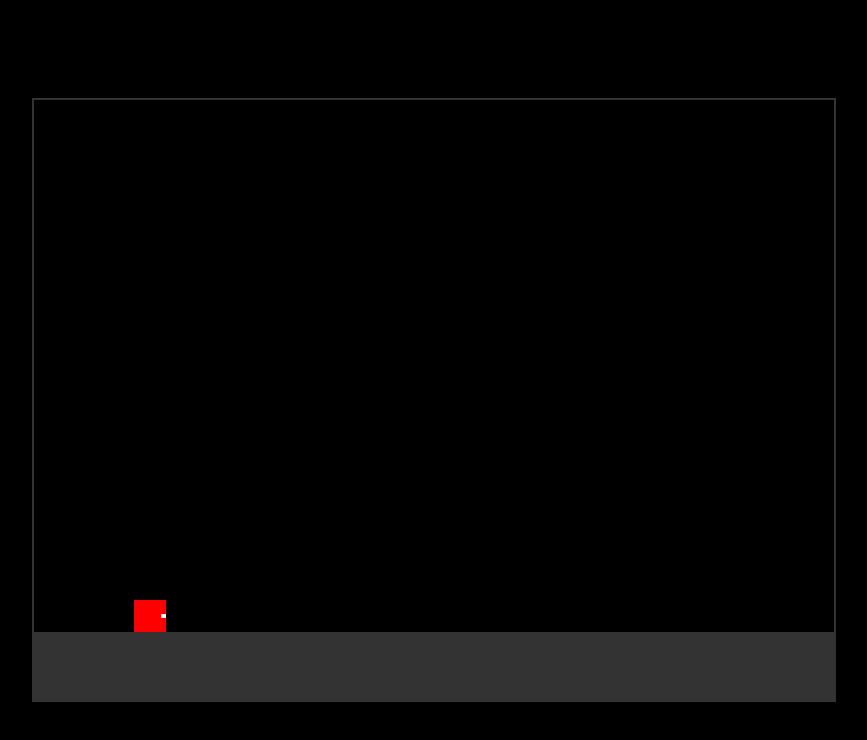
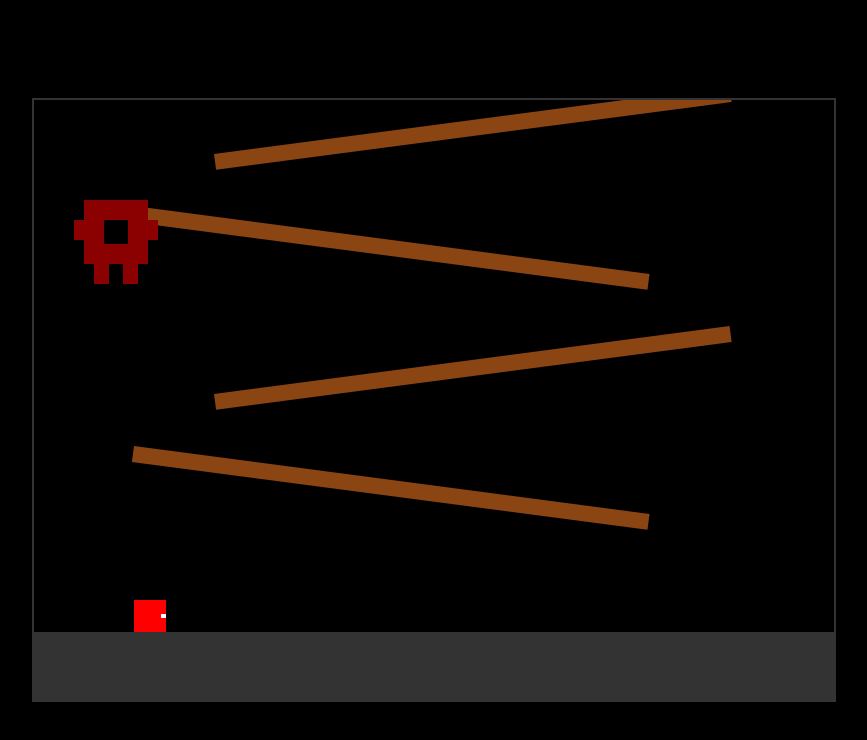
Before and after one commit to Zarniiiiiiiii/DonkeyKong1, a plain HTML site: page index.html in a window 1280 px wide. Shown: the whole page, without its empty margins (206-1073 px from the left). Drawn offline with Linux system fonts and the light colour scheme.

Commit message:
platform chagnes

```diff
--- a/index.html
+++ b/index.html
@@ -21,6 +21,8 @@
 </head>
 <body>
     <canvas id="gameCanvas"></canvas>
+    <script src="js/enemies.js"></script>
+    <script src="js/level.js"></script>
     <script src="js/player.js"></script>
     <script src="js/game.js"></script>
 </body>
--- /dev/null
+++ b/js/enemies.js
@@ -0,0 +1,163 @@
+class DonkeyKong {
+    constructor(game) {
+        this.game = game;
+        this.width = 64;
+        this.height = 64;
+        this.x = 50;
+        this.y = 100;
+        this.throwTimer = 0;
+        this.throwInterval = 2000; // Throw a barrel every 2 seconds
+        this.animationFrame = 0;
+        this.animationSpeed = 0.1;
+    }
+
+    update(deltaTime) {
+        // Update throw timer
+        this.throwTimer += deltaTime;
+        if (this.throwTimer >= this.throwInterval) {
+            this.throwBarrel();
+            this.throwTimer = 0;
+        }
+
+        // Update animation
+        this.animationFrame += this.animationSpeed;
+        if (this.animationFrame >= 2) {
+            this.animationFrame = 0;
+        }
+    }
+
+    throwBarrel() {
+        const barrel = new Barrel(this.game, this.x + this.width/2, this.y + this.height);
+        this.game.level.barrels.push(barrel);
+    }
+
+    render() {
+        // Draw Donkey Kong's body
+        this.game.ctx.fillStyle = '#8B0000'; // Dark red
+        this.game.ctx.fillRect(this.x, this.y, this.width, this.height);
+
+        // Draw face
+        this.game.ctx.fillStyle = '#000';
+        this.game.ctx.fillRect(this.x + 20, this.y + 20, 24, 24);
+
+        // Draw arms
+        this.game.ctx.fillStyle = '#8B0000';
+        this.game.ctx.fillRect(this.x - 10, this.y + 20, 10, 20);
+        this.game.ctx.fillRect(this.x + this.width, this.y + 20, 10, 20);
+
+        // Draw legs
+        this.game.ctx.fillRect(this.x + 10, this.y + this.height, 15, 20);
+        this.game.ctx.fillRect(this.x + this.width - 25, this.y + this.height, 15, 20);
+    }
+}
+
+class Barrel {
+    constructor(game, x, y) {
+        this.game = game;
+        this.width = 24;
+        this.height = 24;
+        this.x = x;
+        this.y = y;
+        this.speed = 2;
+        this.direction = 1; // 1 for right, -1 for left
+        this.velocityY = 0;
+        this.gravity = 0.5;
+        this.rotation = 0;
+        this.rotationSpeed = 0.2;
+        this.bounceCount = 0;
+        this.maxBounces = 3;
+        this.onPlatform = false;
+        this.currentPlatform = null;
+    }
+
+    update() {
+        // Apply gravity
+        this.velocityY += this.gravity;
+        this.y += this.velocityY;
+
+        // Update rotation
+        this.rotation += this.rotationSpeed;
+
+        // Check platform collisions
+        this.onPlatform = false;
+        for (const platform of this.game.level.platforms) {
+            if (this.checkPlatformCollision(platform)) {
+                this.y = platform.y - this.height;
+                this.velocityY = 0;
+                this.onPlatform = true;
+                this.currentPlatform = platform;
+
+                // Calculate movement along the inclined platform
+                const platformAngle = platform.angle;
+                const moveX = Math.cos(platformAngle) * this.speed * this.direction;
+                const moveY = Math.sin(platformAngle) * this.speed * this.direction;
+
+                this.x += moveX;
+                this.y += moveY;
+
+                // Change direction at platform edges
+                if (this.x <= platform.x || this.x + this.width >= platform.x + platform.width) {
+                    this.direction *= -1;
+                    this.bounceCount++;
+                }
+            }
+        }
+
+        // Remove if out of bounds or after max bounces
+        if (this.y > this.game.canvas.height || this.bounceCount >= this.maxBounces) {
+            const index = this.game.level.barrels.indexOf(this);
+            if (index !== -1) {
+                this.game.level.barrels.splice(index, 1);
+            }
+        }
+    }
+
+    checkPlatformCollision(platform) {
+        // Transform barrel coordinates to platform space
+        const dx = this.x - platform.x;
+        const dy = this.y - platform.y;
+        const rotatedX = dx * Math.cos(-platform.angle) - dy * Math.sin(-platform.angle);
+        const rotatedY = dx * Math.sin(-platform.angle) + dy * Math.cos(-platform.angle);
+
+        return (
+            rotatedX < platform.width &&
+            rotatedX + this.width > 0 &&
+            rotatedY + this.height > 0 &&
+            rotatedY < platform.height &&
+            this.velocityY > 0
+        );
+    }
+
+    checkPlayerCollision(player) {
+        return (
+            this.x < player.x + player.width &&
+            this.x + this.width > player.x &&
+            this.y + this.height > player.y &&
+            this.y < player.y + player.height
+        );
+    }
+
+    render() {
+        // Save the current context state
+        this.game.ctx.save();
+
+        // Move to the center of the barrel
+        this.game.ctx.translate(this.x + this.width/2, this.y + this.height/2);
+
+        // Rotate the barrel
+        this.game.ctx.rotate(this.rotation);
+
+        // Draw the barrel
+        this.game.ctx.fillStyle = '#8B4513'; // Brown
+        this.game.ctx.fillRect(-this.width/2, -this.height/2, this.width, this.height);
+
+        // Draw barrel details
+        this.game.ctx.fillStyle = '#A0522D';
+        this.game.ctx.fillRect(-this.width/2, -this.height/2, this.width, 4);
+        this.game.ctx.fillRect(-this.width/2, -this.height/2 + 8, this.width, 4);
+        this.game.ctx.fillRect(-this.width/2, -this.height/2 + 16, this.width, 4);
+
+        // Restore the context state
+        this.game.ctx.restore();
+    }
+}
--- a/js/game.js
+++ b/js/game.js
@@ -21,12 +21,18 @@ class Game {
     }
 
     init() {
+        // Create level
+        this.level = new Level(this);
+
         // Create player
         this.player = new Player(this);
     }
 
     update(deltaTime) {
-        // Update game objects
+        // Update level (handles platform and ladder collisions)
+        this.level.update(this.player, deltaTime);
+
+        // Update player
         this.player.update();
     }
 
@@ -39,7 +45,10 @@ class Game {
         this.ctx.fillStyle = '#333';
         this.ctx.fillRect(0, 532, this.canvas.width, 68);
 
-        // Render game objects
+        // Render level (platforms and ladders)
+        this.level.render();
+
+        // Render player
         this.player.render();
     }
 
--- /dev/null
+++ b/js/level.js
@@ -0,0 +1,125 @@
+class Platform {
+    constructor(game, x, y, width, angle = 0) {
+        this.game = game;
+        this.x = x;
+        this.y = y;
+        this.width = width;
+        this.height = 16;
+        this.angle = angle;
+    }
+
+    render() {
+        this.game.ctx.save();
+        this.game.ctx.translate(this.x, this.y);
+        this.game.ctx.rotate(this.angle);
+
+        this.game.ctx.fillStyle = '#8B4513'; // Brown color for platforms
+        this.game.ctx.fillRect(0, 0, this.width, this.height);
+
+        this.game.ctx.restore();
+    }
+
+    checkCollision(player) {
+        // Transform player coordinates to platform space
+        const dx = player.x - this.x;
+        const dy = player.y - this.y;
+        const rotatedX = dx * Math.cos(-this.angle) - dy * Math.sin(-this.angle);
+        const rotatedY = dx * Math.sin(-this.angle) + dy * Math.cos(-this.angle);
+
+        return (
+            rotatedX < this.width &&
+            rotatedX + player.width > 0 &&
+            rotatedY + player.height > 0 &&
+            rotatedY < this.height &&
+            player.velocityY > 0 // Only collide when falling
+        );
+    }
+}
+
+class Level {
+    constructor(game) {
+        this.game = game;
+        this.platforms = [];
+        this.barrels = [];
+        this.donkeyKong = null;
+        this.createLevel();
+    }
+
+    createLevel() {
+        // Create platforms in a vertical layout with inclines
+        const platformWidth = 520; // 30% longer platforms (400 * 1.3)
+        const platformHeight = 16;
+        const platformSpacing = 120;
+        const platformOffset = 100;
+        const canvasWidth = this.game.canvas.width;
+
+        // Create alternating inclined platforms
+        for (let i = 0; i < 4; i++) {
+            const y = 500 - (i + 1) * platformSpacing;
+            const angle = i % 2 === 0 ? Math.PI / 24 : -Math.PI / 24; // 7.5 degrees incline
+            const x = i % 2 === 0 ? platformOffset : canvasWidth - platformOffset - platformWidth;
+
+            // Adjust y position based on incline
+            const adjustedY = y - (Math.sin(angle) * platformWidth / 2);
+
+            this.platforms.push(new Platform(this.game, x, adjustedY, platformWidth, angle));
+        }
+
+        // Create Donkey Kong at the top left
+        this.donkeyKong = new DonkeyKong(this.game);
+        this.donkeyKong.x = 50;
+        this.donkeyKong.y = 100;
+    }
+
+    update(player, deltaTime) {
+        // Update Donkey Kong
+        if (this.donkeyKong) {
+            this.donkeyKong.update(deltaTime);
+        }
+
+        // Update barrels
+        for (let i = this.barrels.length - 1; i >= 0; i--) {
+            const barrel = this.barrels[i];
+            barrel.update();
+
+            // Check player collision with barrels
+            if (barrel.checkPlayerCollision(player)) {
+                // Handle player death
+                player.reset();
+            }
+        }
+
+        // Check platform collisions
+        let onPlatform = false;
+        for (const platform of this.platforms) {
+            if (platform.checkCollision(player)) {
+                player.y = platform.y - player.height;
+                player.velocityY = 0;
+                player.isJumping = false;
+                onPlatform = true;
+            }
+        }
+
+        // Apply gravity if not on platform
+        if (!onPlatform) {
+            player.velocityY += player.gravity;
+        }
+    }
+
+    render() {
+        // Render all platforms
+        for (const platform of this.platforms) {
+            platform.render();
+        }
+
+        // Render Donkey Kong
+        if (this.donkeyKong) {
+            this.donkeyKong.render();
+        }
+
+        // Render all barrels
+        for (const barrel of this.barrels) {
+            barrel.render();
+        }
+    }
+}
--- a/js/player.js
+++ b/js/player.js
@@ -3,18 +3,13 @@ class Player {
         this.game = game;
         this.width = 32;
         this.height = 32;
-        this.x = 100;
-        this.y = 500;
-        this.speed = 3;
-        this.jumpForce = -12;
-        this.gravity = 0.5;
-        this.velocityY = 0;
+        this.reset();
+
+        // Player states
+        this.state = 'idle'; // idle, running, jumping, climbing
         this.isJumping = false;
         this.isClimbing = false;
         this.direction = 'right';
-
-        // Player states
-        this.state = 'idle'; // idle, running, jumping, climbing
 
         // Input handling
         this.keys = {
@@ -26,6 +21,18 @@ class Player {
         };
 
         this.setupInput();
+    }
+
+    reset() {
+        this.x = 100;
+        this.y = 500;
+        this.speed = 3;
+        this.jumpForce = -12;
+        this.gravity = 0.5;
+        this.velocityY = 0;
+        this.state = 'idle';
+        this.isJumping = false;
+        this.isClimbing = false;
     }
 
     setupInput() {
@@ -84,11 +91,22 @@ class Player {
             this.state = 'idle';
         }
 
-        // Handle jumping
-        if (this.keys.jump && !this.isJumping) {
+        // Handle jumping (only if not climbing)
+        if (this.keys.jump && !this.isJumping && !this.isClimbing) {
             this.velocityY = this.jumpForce;
             this.isJumping = true;
             this.state = 'jumping';
+        }
+
+        // Handle ladder climbing
+        if (this.isClimbing) {
+            this.state = 'climbing';
+            if (this.keys.up) {
+                this.y -= this.speed;
+            }
+            if (this.keys.down) {
+                this.y += this.speed;
+            }
         }
 
         // Apply gravity
@@ -107,6 +125,10 @@ class Player {
         if (this.x > this.game.canvas.width - this.width) {
             this.x = this.game.canvas.width - this.width;
         }
+        if (this.y < 0) this.y = 0;
+        if (this.y > this.game.canvas.height - this.height) {
+            this.y = this.game.canvas.height - this.height;
+        }
     }
 
     render() {
```
